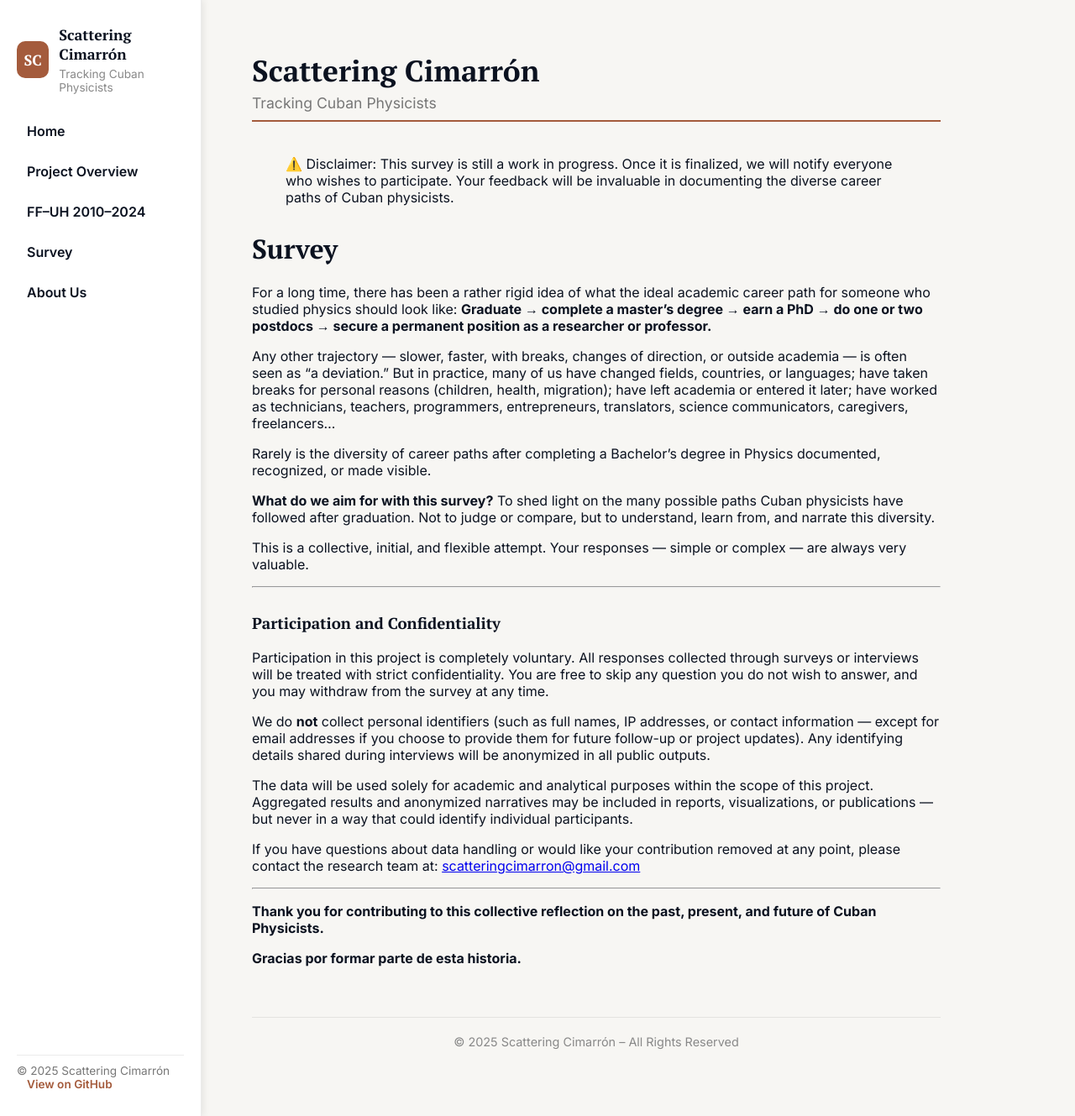
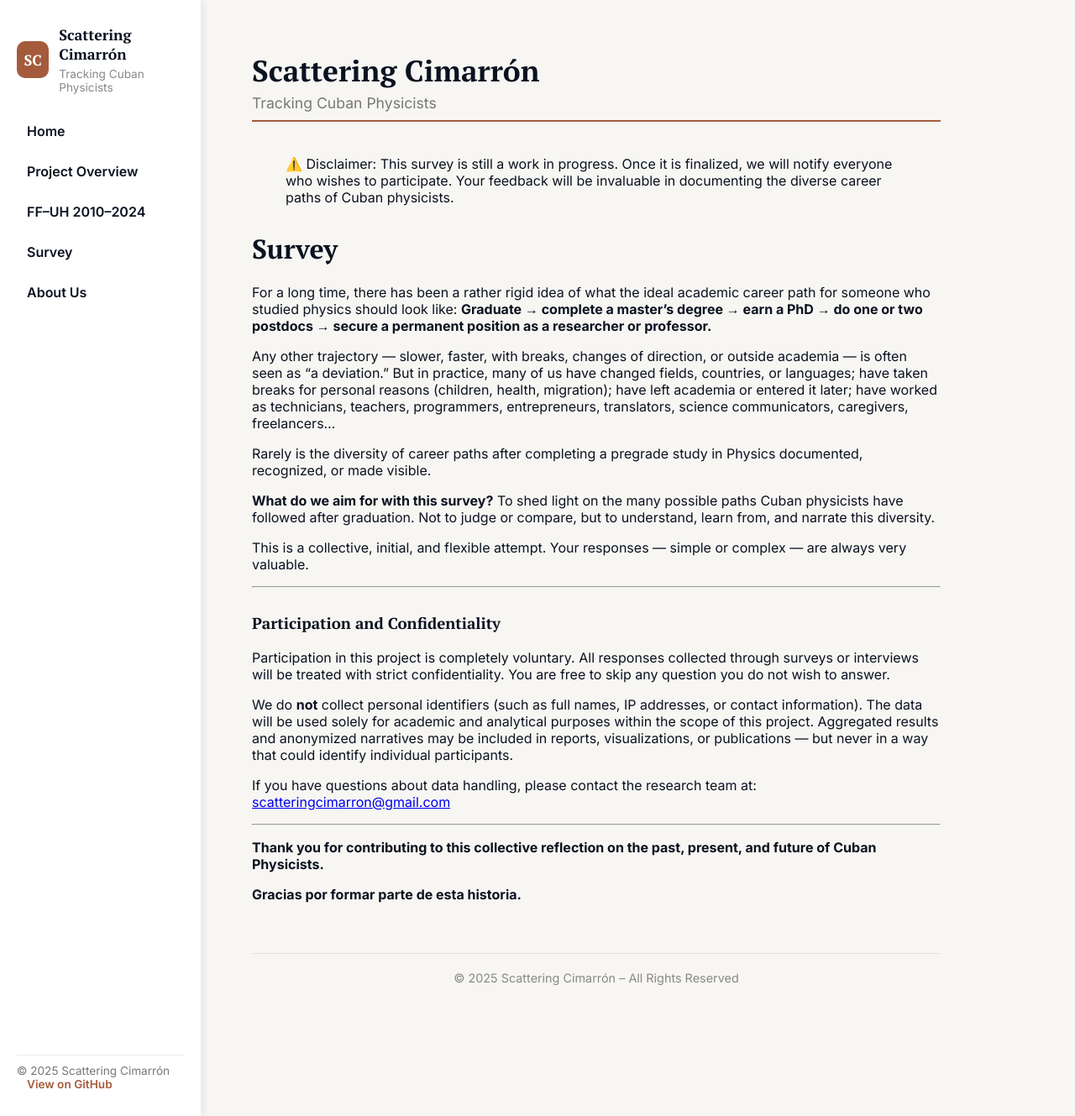
Before and after one commit to Gretica/Tracking_Cuban_Physicists, a Jekyll site: the page built from survey.md, in a window 1280 px wide and 1329 px high. Shown: the whole window at 84% size. Built offline with Jekyll 4.4.1, drawn with Linux system fonts in a browser that asks for light colours.

Commit message:
Update survey.md

```diff
--- a/survey.md
+++ b/survey.md
@@ -12,7 +12,7 @@ For a long time, there has been a rather rigid idea of what the ideal academic c
 
 Any other trajectory — slower, faster, with breaks, changes of direction, or outside academia — is often seen as "a deviation." But in practice, many of us have changed fields, countries, or languages; have taken breaks for personal reasons (children, health, migration); have left academia or entered it later; have worked as technicians, teachers, programmers, entrepreneurs, translators, science communicators, caregivers, freelancers...
 
-Rarely is the diversity of career paths after completing a Bachelor's degree in Physics documented, recognized, or made visible.
+Rarely is the diversity of career paths after completing a pregrade study in Physics documented, recognized, or made visible.
 
 **What do we aim for with this survey?** To shed light on the many possible paths Cuban physicists have followed after graduation. Not to judge or compare, but to understand, learn from, and narrate this diversity.
 
@@ -22,13 +22,11 @@ This is a collective, initial, and flexible attempt. Your responses — simple o
 
 ### Participation and Confidentiality
 
-Participation in this project is completely voluntary. All responses collected through surveys or interviews will be treated with strict confidentiality. You are free to skip any question you do not wish to answer, and you may withdraw from the survey at any time.
+Participation in this project is completely voluntary. All responses collected through surveys or interviews will be treated with strict confidentiality. You are free to skip any question you do not wish to answer.
 
-We do **not** collect personal identifiers (such as full names, IP addresses, or contact information — except for email addresses if you choose to provide them for future follow-up or project updates). Any identifying details shared during interviews will be anonymized in all public outputs.
+We do **not** collect personal identifiers (such as full names, IP addresses, or contact information). The data will be used solely for academic and analytical purposes within the scope of this project. Aggregated results and anonymized narratives may be included in reports, visualizations, or publications — but never in a way that could identify individual participants.
 
-The data will be used solely for academic and analytical purposes within the scope of this project. Aggregated results and anonymized narratives may be included in reports, visualizations, or publications — but never in a way that could identify individual participants.
-
-If you have questions about data handling or would like your contribution removed at any point, please contact the research team at: [scatteringcimarron@gmail.com](mailto:scatteringcimarron@gmail.com)
+If you have questions about data handling, please contact the research team at: [scatteringcimarron@gmail.com](mailto:scatteringcimarron@gmail.com)
 
 ---
 
```
